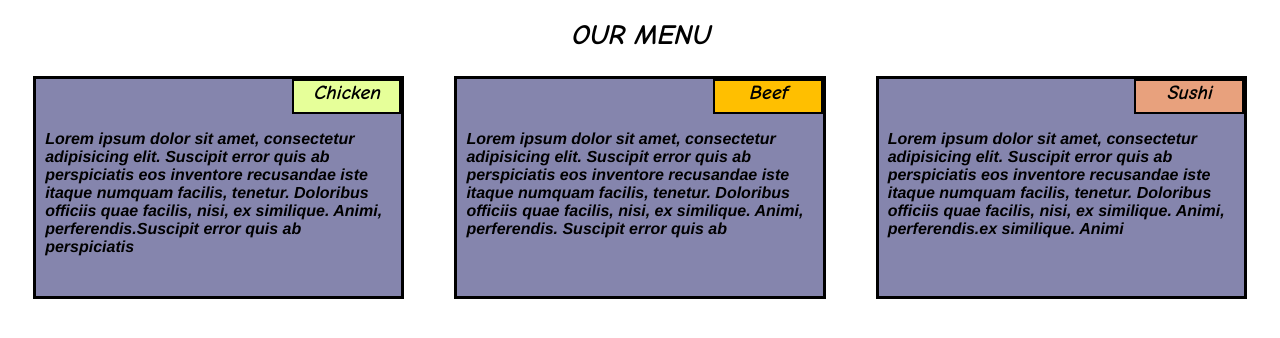
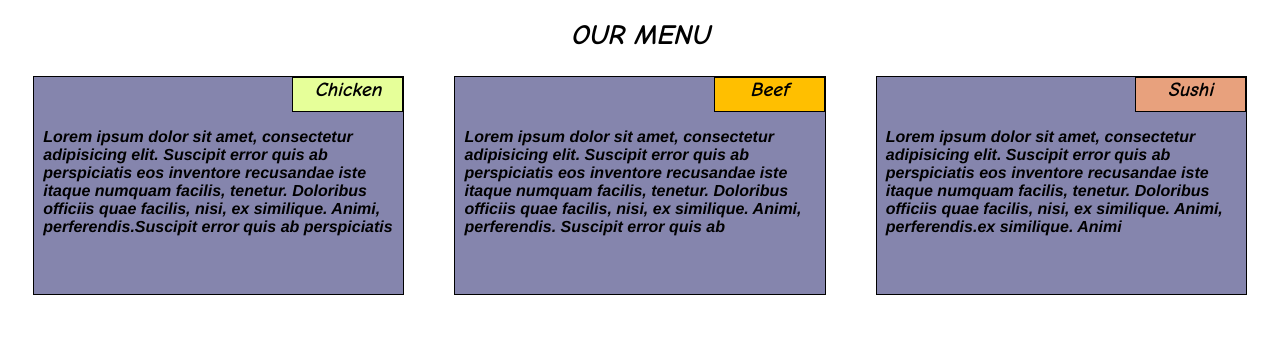
Before and after one commit to aklimenx/coursera, a plain HTML site: page mod2_solution/index.html in a window 1280 px wide. Drawn offline with Linux system fonts and the light colour scheme.

Commit message:
changed boarder thickness to 1px

```diff
--- a/mod2_solution/css/stylesheet.css
+++ b/mod2_solution/css/stylesheet.css
@@ -29,7 +29,7 @@ p {
 .chicken_title{
 	  background-color: #e6ff99;
 	  font-size: 125%;
-	  border: 2px solid black;
+	  border: 1px solid black;
 	  width: 30%;
 	  height: 35px;
 	  position: relative;
@@ -41,7 +41,7 @@ p {
 .beef_title{
 	  background-color: #ffbf00;
 	  font-size: 125%;
-	  border: 2px solid black;
+	  border: 1px solid black;
 	  width: 30%;
 	  height: 35px;
 	  position: relative;
@@ -52,7 +52,7 @@ p {
 .sushi_title{
 	  background-color: #e8a17d;
 	  font-size: 125%;
-	  border: 2px solid black;
+	  border: 1px solid black;
 	  width: 30%;
 	  height: 35px;
 	  position: relative;
@@ -60,7 +60,7 @@ p {
 }
 
 .container{
-	border: 3px solid black;
+	border: 1px solid black;
 	background-color: #8585ad;
 	padding-margin: 10px;
 	margin-bottom: 15px;
```
